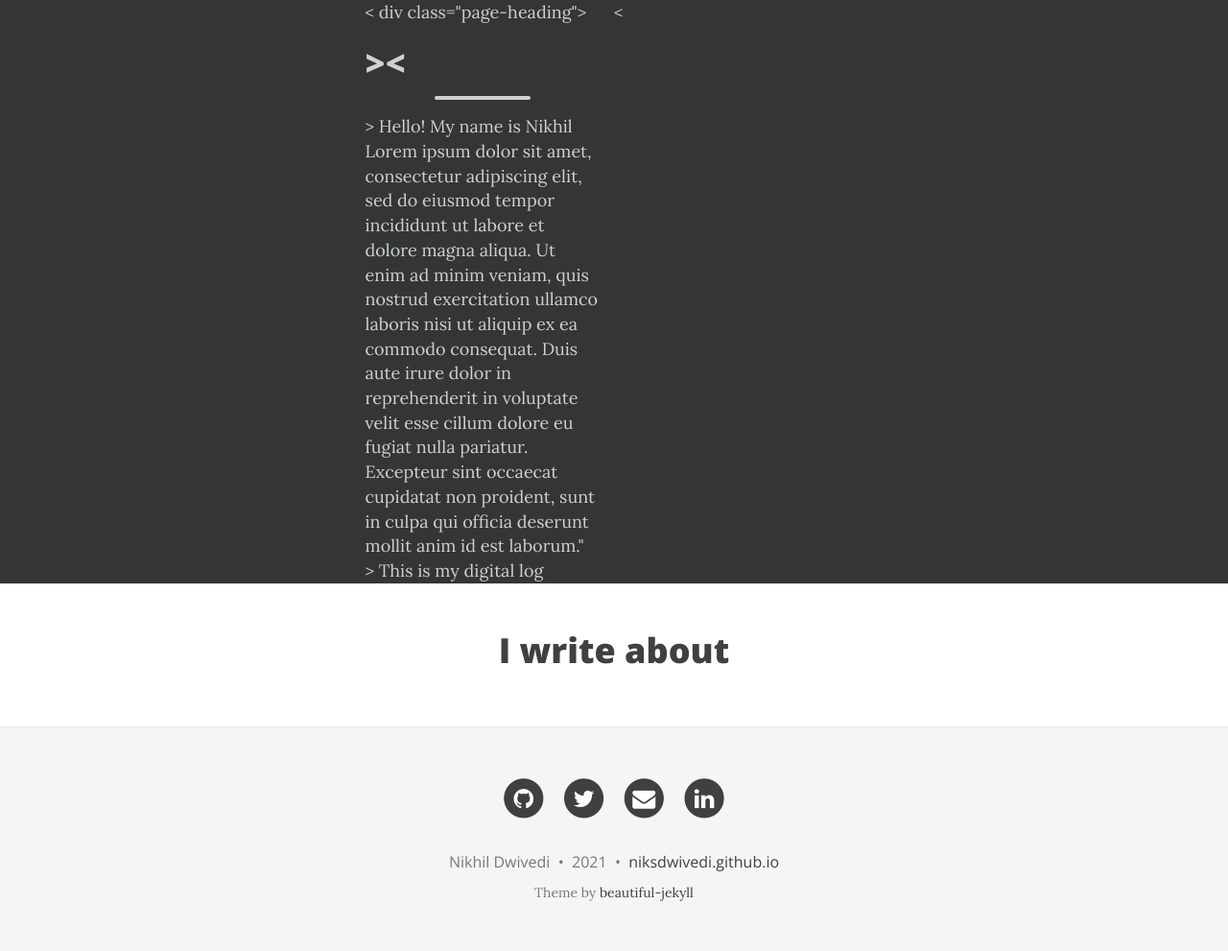
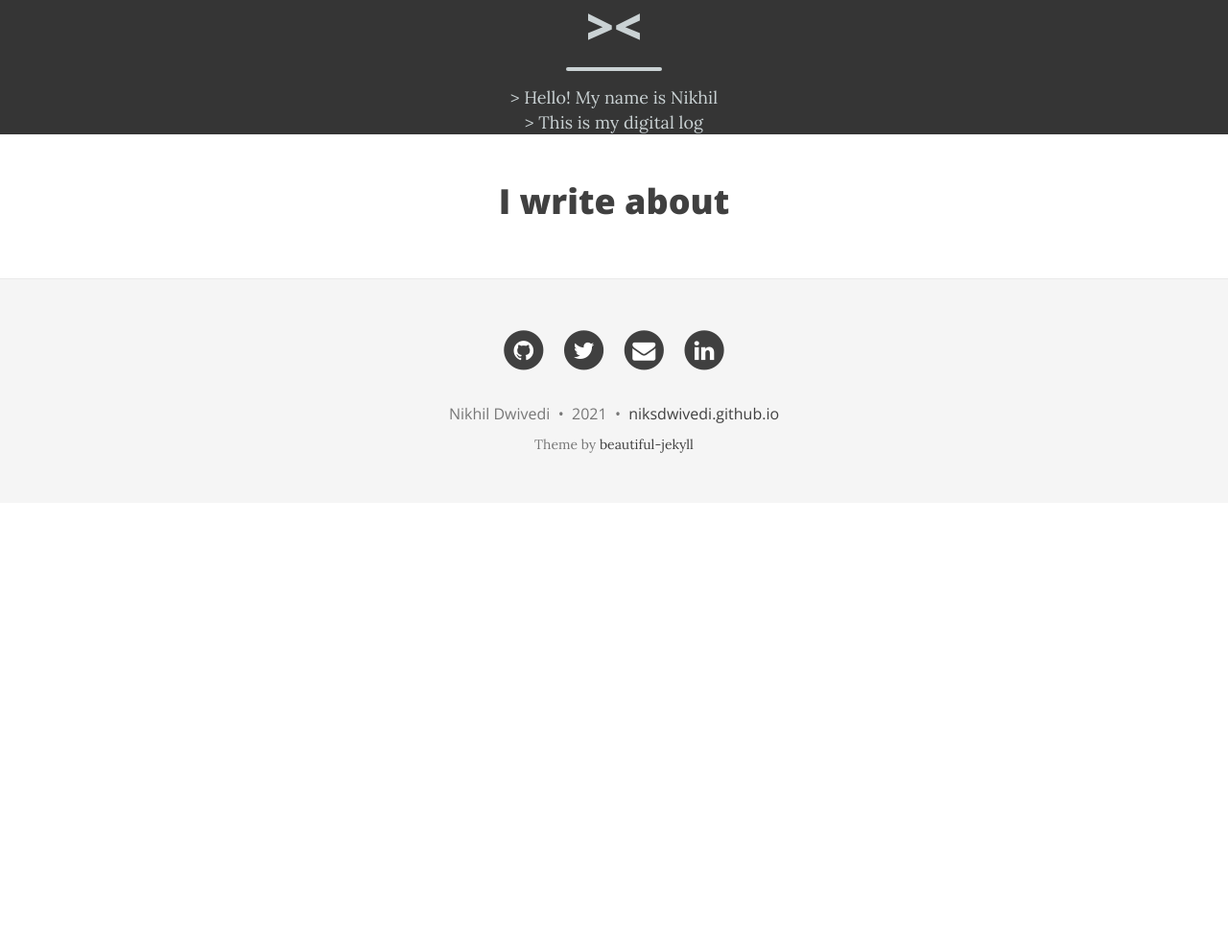
Before and after one commit to niksdwivedi/niksdwivedi.github.io, a Jekyll site: the page built from index.html, in a window 1280 px wide. Shown: the whole page at 96% size. Built offline with Jekyll 4.4.1, drawn with Linux system fonts in a browser that asks for light colours; nearby versions of some CDN libraries; the list of posts is cut into pages by our own code; after the commit the page ends 900 px from its top, so only the background shows below that.

Commit message:
Revert "Somthing Shikha did that I do not understand"
This reverts commit 2c6d743a371c3695ef6b50b83434ae0689792476.

```diff
--- a/_includes/header.html
+++ b/_includes/header.html
@@ -4,26 +4,16 @@
   <div class="container blackbox">
     <div class="row">
       <div class="col-lg-8 col-lg-offset-2 col-md-10 col-md-offset-1">
-<<div class="col-lg-4 col-lg-offset-2 col-md-5 col-md-offset-1">
-
-
-        < div class="{{ include.type }}-heading">
+        <div class="{{ include.type }}-heading">
           <h1>{% if page.title %}{{ page.title }}{% else %}<br/>{% endif %}</h1>
             <hr class="small">
-            <span class="header-section-description">> Hello! My name is Nikhil
-Lorem ipsum dolor sit amet, consectetur adipiscing elit, sed do eiusmod tempor incididunt ut labore et dolore magna aliqua. Ut enim ad minim veniam, quis nostrud exercitation ullamco laboris nisi ut aliquip ex ea commodo consequat. Duis aute irure dolor in reprehenderit in voluptate velit esse cillum dolore eu fugiat nulla pariatur. Excepteur sint occaecat cupidatat non proident, sunt in culpa qui officia deserunt mollit anim id est laborum."
-
-            </span> <br/>
-            <span class="header-section-description">> This is my digital log
-
-
-            </span> <br/>
+            <span class="header-section-description">> Hello! My name is Nikhil</span> <br/>
+            <span class="header-section-description">> This is my digital log</span> <br/>
 
 		  {% if include.type == "post" %}
 		  <span class="post-meta">Posted on {{ page.date | date: "%B %-d, %Y" }}</span>
 		  {% endif %}
         </div>
-      </div>
       </div>
     </div>
   </div>
```
